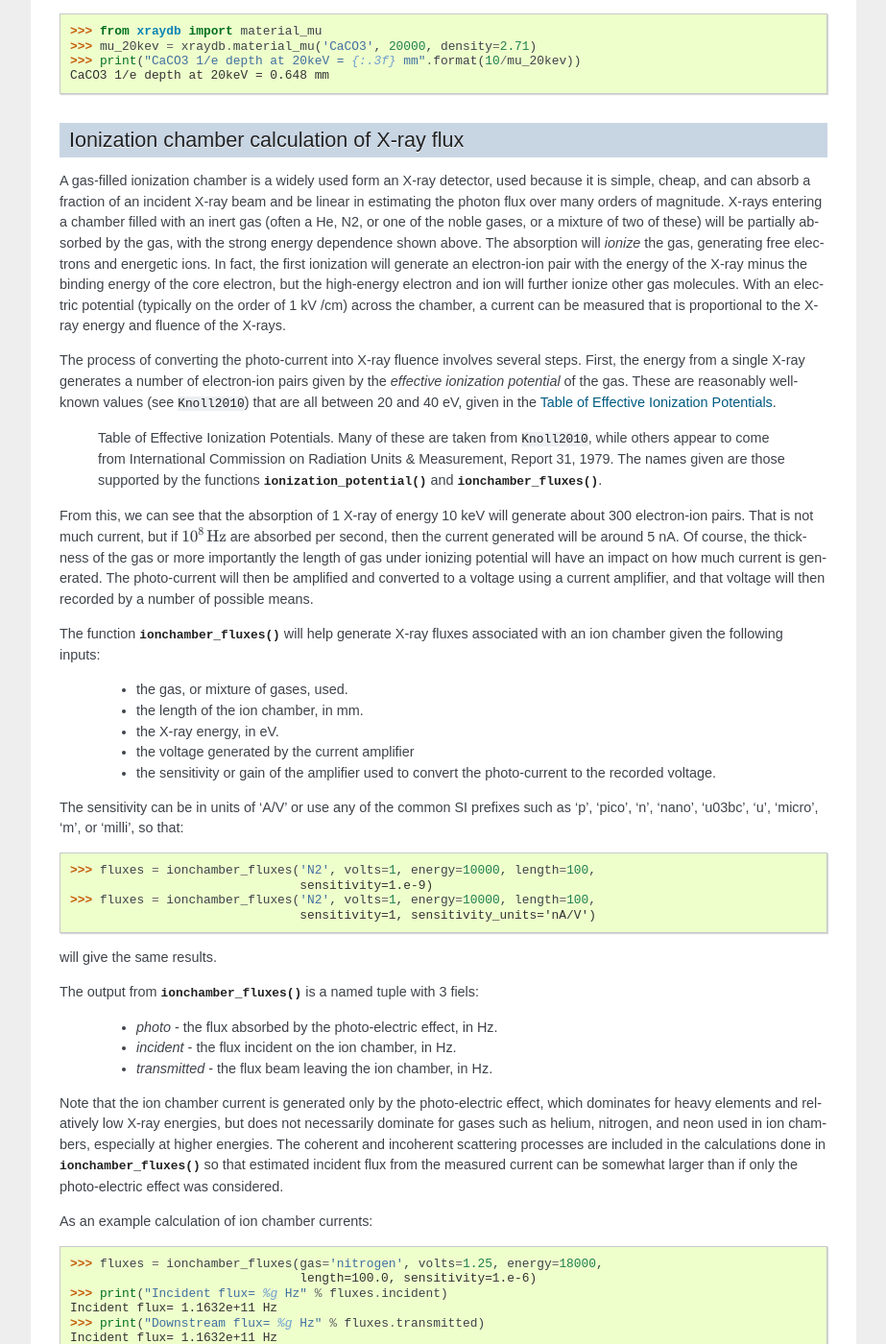
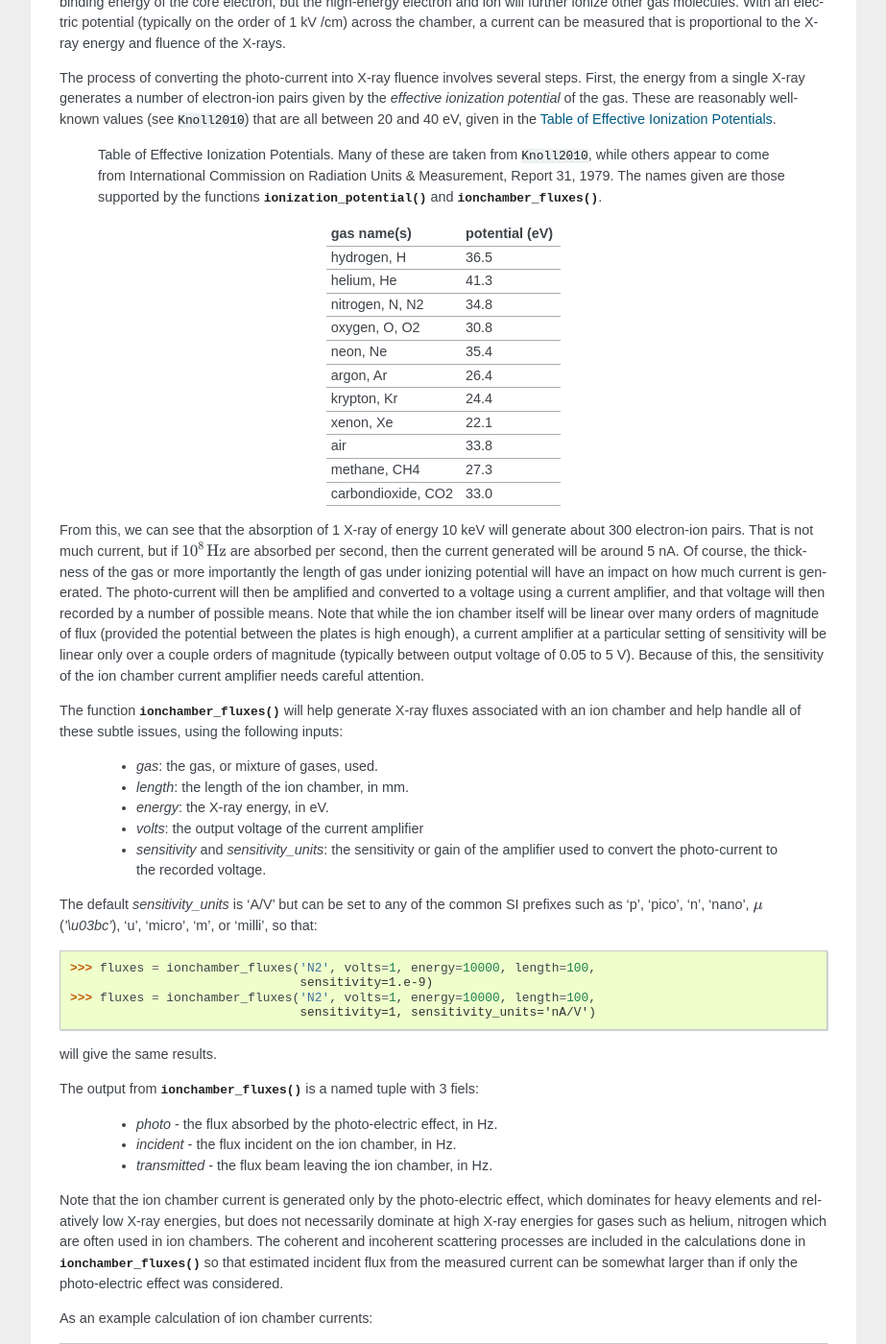
Before and after one commit to xraypy/XrayDB, a Sphinx documentation site: the page built from doc/examples.rst, in a window 1280 px wide and 1400 px high, scrolled down 4576 px. Shown: the whole window at 96% size, without its empty margins (198-1121 px from the left). Built offline with Sphinx 7.4.7, drawn with Linux system fonts in a browser that asks for light colours; the version number could not be read and is left out; cross-references to code outside the pages are shown as plain code; some of the changed text lies outside the part shown.

Commit message:
some updates to examples

```diff
--- a/doc/examples.rst
+++ b/doc/examples.rst
@@ -60,7 +60,7 @@
 
 .. figure::  _images/mu_components_C.png
     :target: _images/mu_components_C.png
-    :width: 100%
+    :width: 75%
     :align: center
 
     X-ray scattering and attenuation factors for C.
@@ -77,7 +77,7 @@
 
 .. figure::  _images/mu_components_Fe.png
     :target: _images/mu_components_Fe.png
-    :width: 100%
+    :width: 75%
     :align: center
 
     X-ray scattering and attenuation factors for Fe.
@@ -188,7 +188,7 @@
            +--------------------+----------------+
            | helium, He         |   41.3         |
            +--------------------+----------------+
-           | nitrogen, N, N2   |   34.8         |
+           | nitrogen, N, N2    |   34.8         |
            +--------------------+----------------+
            | oxygen, O, O2      |   30.8         |
            +--------------------+----------------+
@@ -213,23 +213,30 @@
 :math:`10^8 \,\rm Hz` are absorbed per second, then the current generated
 will be around 5 nA.  Of course, the thickness of the gas or more
 importantly the length of gas under ionizing potential will have an impact
-on how much current is generated.  The photo-current will then be
-amplified and converted to a voltage using a current amplifier, and that
-voltage will then recorded by a number of possible means.
+on how much current is generated.  The photo-current will then be amplified
+and converted to a voltage using a current amplifier, and that voltage will
+then recorded by a number of possible means.  Note that while the ion
+chamber itself will be linear over many orders of magnitude of flux
+(provided the potential between the plates is high enough), a current
+amplifier at a particular setting of sensitivity will be linear only over a
+couple orders of magnitude (typically between output voltage of 0.05 to 5
+V).  Because of this, the sensitivity of the ion chamber current amplifier
+needs careful attention.
 
 The function :func:`ionchamber_fluxes` will help generate X-ray fluxes
-associated with an ion chamber given the following inputs:
+associated with an ion chamber and help handle all of these subtle issues,
+using the following inputs:
 
-  * the gas, or mixture of gases, used.
-  * the length of the ion chamber, in mm.
-  * the X-ray energy, in eV.
-  * the voltage generated by the current amplifier
-  * the sensitivity or gain of the amplifier used to convert the
-    photo-current to the recorded voltage.
+  * `gas`: the gas, or mixture of gases, used.
+  * `length`: the length of the ion chamber, in mm.
+  * `energy`: the X-ray energy, in eV.
+  * `volts`: the output voltage of the current amplifier
+  * `sensitivity` and `sensitivity_units`: the sensitivity or gain of the
+    amplifier used to convert the photo-current to the recorded voltage.
 
-The sensitivity can be in units of 'A/V' or use any of the common SI prefixes such
-as 'p', 'pico', 'n', 'nano', '\u03bc', 'u', 'micro', 'm', or 'milli', so
-that::
+The default `sensitivity_units` is 'A/V' but can be set to any of the
+common SI prefixes such as 'p', 'pico', 'n', 'nano', :math:`\mu`
+(`'\\u03bc'`), 'u', 'micro', 'm', or 'milli', so that::
 
 
     >>> fluxes = ionchamber_fluxes('N2', volts=1, energy=10000, length=100,
@@ -247,9 +254,9 @@
 
 Note that the ion chamber current is generated only by the photo-electric
 effect, which dominates for heavy elements and relatively low X-ray
-energies, but does not necessarily dominate for gases such as helium,
-nitrogen, and neon used in ion chambers, especially at higher energies.
-The coherent and incoherent scattering processes are included in the
+energies, but does not necessarily dominate at high X-ray energies for
+gases such as helium, nitrogen which are often used in ion chambers.  The
+coherent and incoherent scattering processes are included in the
 calculations done in :func:`ionchamber_fluxes` so that estimated incident
 flux from the measured current can be somewhat larger than if only the
 photo-electric effect was considered.
@@ -272,6 +279,22 @@
 
 As for the example for carbon above, the non-photo-electric effects are not
 negligible for nitrogen at 18 keV.
+
+It is not uncommon for an ion chamber to be filled with a mixture of 2 or
+more gases so as to better control the fraction of X-rays absorbed in a
+chamber of fixed length. This can be specified by passing in a dictionary
+of gas name and fractional density, as with::
+
+   >>> fluxes = ionchamber_fluxes(gas={'N2':0.75, 'Ar': 0.25}, volts=1.25,
+                                  energy=18000, length=100,
+                                  sensitivity=0.2, sensitivity_units='microA/V')
+   >>> "%g" % fluxes.incident
+   '1.77786e+10'
+
+Finally, the pressure of the gas is sometimes adjusted to alter the
+fraction of the beam absorbed.  The calculations here all use the densities
+at STP, but changes in gas density will be exactly linear to changing the
+length of the ion chamber.
 
 
 X-ray mirror reflectivities
@@ -329,20 +352,54 @@
 Charles G. Darwin, grandson of the more famous Charles R. Darwin).  In
 addition, the refraction and absorption effects that give anomalous
 scattering (as calculated with :func:`xray_delta_beta`) give non-symmetric
-attenuation of this reflectivity.  All of these effects are included in the
-:func:`darwin_width` function.  As with :func:`ionchamber_fluxes`, the
-output here is complicated enough that it is put into a named tuple.  The
-estimated FWHM (full-width at half maximum) of the reflection angle (in
-radians) and energy spread (in eV) are both available, as are the reflected
-intensity in angle and energy around the Bragg peak.  Due to the dynamical
-scattering effects, these will not be exactly centered at
-:math:`\delta\theta` of 0.  An example usage, printing the predicted energy
-and angular widths and plotting the intensity profile or "rocking curve"
-is given in:
+attenuation of this reflectivity.
 
+All of these effects are included in the :func:`darwin_width` function,
+which takes inputs of
 
-which generates a plots of
+  * `energy`: the X-ray energy, in eV.
+  * `crystal`: the atomic symbol for the crystal: 'Si', 'Ge', or 'C'. ['Si']
+  * `hkl`: a tuple with (h, k, l) of the reflection used. [(1, 1, 1)]
+  * `m`: the order of the reflection. [1]
+
+As with :func:`ionchamber_fluxes`, the output here is complicated enough
+that it is put into a named `DarwinWidth` tuple that will contain the
+following fields:
+
+   * `theta` - the nominal Bragg angle, in rad
+   * `theta_fwhm` - estimated angular Darwin width, in rad
+   * `energy_fwhm` - estimated energy Darwin width, in eV
+   * `zeta` -  nd-array of :math:`\zeta = \Delta\lambda/\lambda`.
+   * `dtheta`  - nd-array of angles around from Bragg angle, in rad
+   * `denergy` -  nd-array of energies around from Bragg energy, in eV
+   * `intensity` - nd-array of reflected intensity at `zeta` values.
+
+Here, `dtheta` will be given by :math:`\delta\theta = \zeta \tan(\theta)`,
+and `denergy` will be given by :math:`\delta{E} = \zeta E`.  All of the
+nd-arrays will be the same size, so that plots of reflectivity can be
+readily made.  An example usage, printing the predicted energy and angular
+widths and plotting the intensity profile or "rocking curve" is
+
+.. literalinclude:: ../python/examples/darwin_widths.py
+
+which will print out values of::
+
+  Darwin Width for Si(111) at 10 keV: 20.84 microrad, 1.03 eV
+  Darwin Width for Si(333) at 10 keV: 2.32 microrad, 0.11 eV
+
+and generates a plot of
+
+.. _fig_darwin:
+
+.. figure::  _images/darwin_widths.png
+    :target: _images/darwin_widths.png
+    :width: 75%
+    :align: center
+
+    X-ray monochromator diffracted intensities around the Si(111)
+    reflection.
 
 
 Note here that the width of the 3rd harmonic peak is specified not as the
-Si (3, 3, 3) peak, but as the (1, 1, 1) peak with m=1.
+Si (3, 3, 3) peak, but as the (1, 1, 1) peak with m=3, as we want to ensure
+that the Bragg angle used is for the (1, 1, 1) reflection.
```
Also changed, not shown: doc/_images/darwin_widths.png (added), 4 other files.
